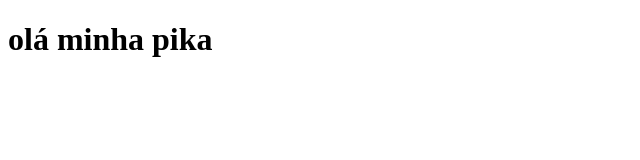
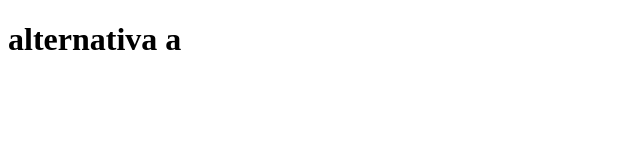
Before and after one commit to 1uscas/git-aula-1, a plain HTML site: page index.html in a window 1280 px wide. Shown: the whole page, without its empty margins (0-640 px from the left). Drawn offline with Linux system fonts and the light colour scheme.

Commit message:
que dificil meuDEUS

```diff
--- a/index.html
+++ b/index.html
@@ -6,6 +6,6 @@
     <title>Git Aula1</title>
 </head>
 <body>
-    <h1>olá minha pika</h1>
+    <h1>alternativa a</h1>
 </body>
 </html>
```
